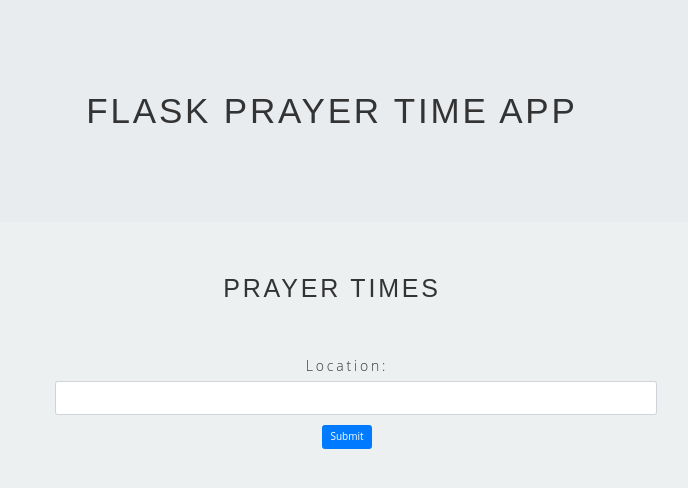
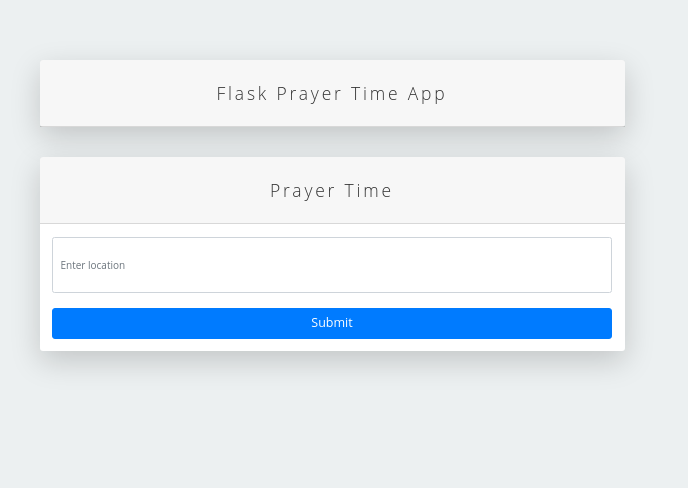
Before and after one commit to zubairwazir/Flask-PrayTime, a Flask app: page / in a window 1280 px wide. Shown: the top 488 px of the page, without its empty margins (308-996 px from the left). Run offline with Flask 2, Linux system fonts and the light colour scheme; some libraries are stand-ins or nearby versions.

Commit message:
table added and jumbotron replaced by card

```diff
--- a/templates/base.html
+++ b/templates/base.html
@@ -1,22 +1,24 @@
 <!doctype html>
-<title>{% block title %}{% endblock %} - Prayer Time</title>
+<title>{% block title %}{% endblock %}Flask Prayer Time App</title>
 
 <link rel="stylesheet" href="https://stackpath.bootstrapcdn.com/bootstrap/4.3.1/css/bootstrap.min.css" integrity="sha384-ggOyR0iXCbMQv3Xipma34MD+dH/1fQ784/j6cY/iJTQUOhcWr7x9JvoRxT2MZw1T" crossorigin="anonymous">
 
 <link rel="stylesheet" href="{{ url_for('static', filename='style.css') }}">
 <nav>
-    <div class="jumbotron jumbotron-fluid">
-        <div class="container">
-          <h1 class="display-4">Flask Prayer Time App</h1>
+    <div class="container">
+        <div class="row justify-content-center mt-5">
+          <div class="col-lg-6 col-md-8">
+            <div class="card shadow-lg border-0 rounded-lg mt-5">
+              <div class="card-header"><h3 class="text-center font-weight-light my-4">Flask Prayer Time App</h3></div>
+            </div>
         </div>
-      </div>
+    </div>
 </nav>
+
 <section class="content">
-  <header>
-    {% block header %}{% endblock %}
-  </header>
-  {% for message in get_flashed_messages() %}
-    <div class="flash">{{ message }}</div>
-  {% endfor %}
+
+  <header>{% block header %}{% endblock %}</header>
+
   {% block content %}{% endblock %}
+
 </section>
--- a/templates/index.html
+++ b/templates/index.html
@@ -1,21 +1,23 @@
 {% extends 'base.html' %}
 
-{% block header %}
-  <h1>{% block title %}Prayer Times{% endblock %}</h1>
-{% endblock %}
-
 {% block content %}
-  <div class="container">
-    <div class="row">
-      <div class="col-md-6 offset-md-3">
-        <form action="{{ url_for('prayer_time') }}" method="POST">
-          <div class="form-group">
-            <label for="location">Location:</label>
-            <input type="text" class="form-control" id="location" name="location">
-          </div>
-          <button type="submit" class="btn btn-primary">Submit</button>
-        </form>
+<div class="container">
+  <div class="row justify-content-center mt-0">
+    <div class="col-lg-6 col-md-8">
+      <div class="card shadow-lg border-0 rounded-lg mt-5">
+        <div class="card-header"><h3 class="text-center font-weight-light my-4">Prayer Time</h3></div>
+        <div class="card-body">
+          <form action="{{ url_for('prayer_time') }}" method="POST">
+            <div class="form-group row mx-auto">
+              <input class="form-control py-4" id="location" name="location" type="text" placeholder="Enter location" />
+            </div>
+            <div class="form-group d-flex align-items-center justify-content-center mt-4 mb-0">
+              <button type="submit" class="btn btn-primary btn-lg btn-block">Submit</button>
+            </div>
+          </form>
+        </div>
       </div>
     </div>
   </div>
+</div>
 {% endblock %}
```
Also changed, not shown: templates/prayer-time.html (+25 -17 lines).
